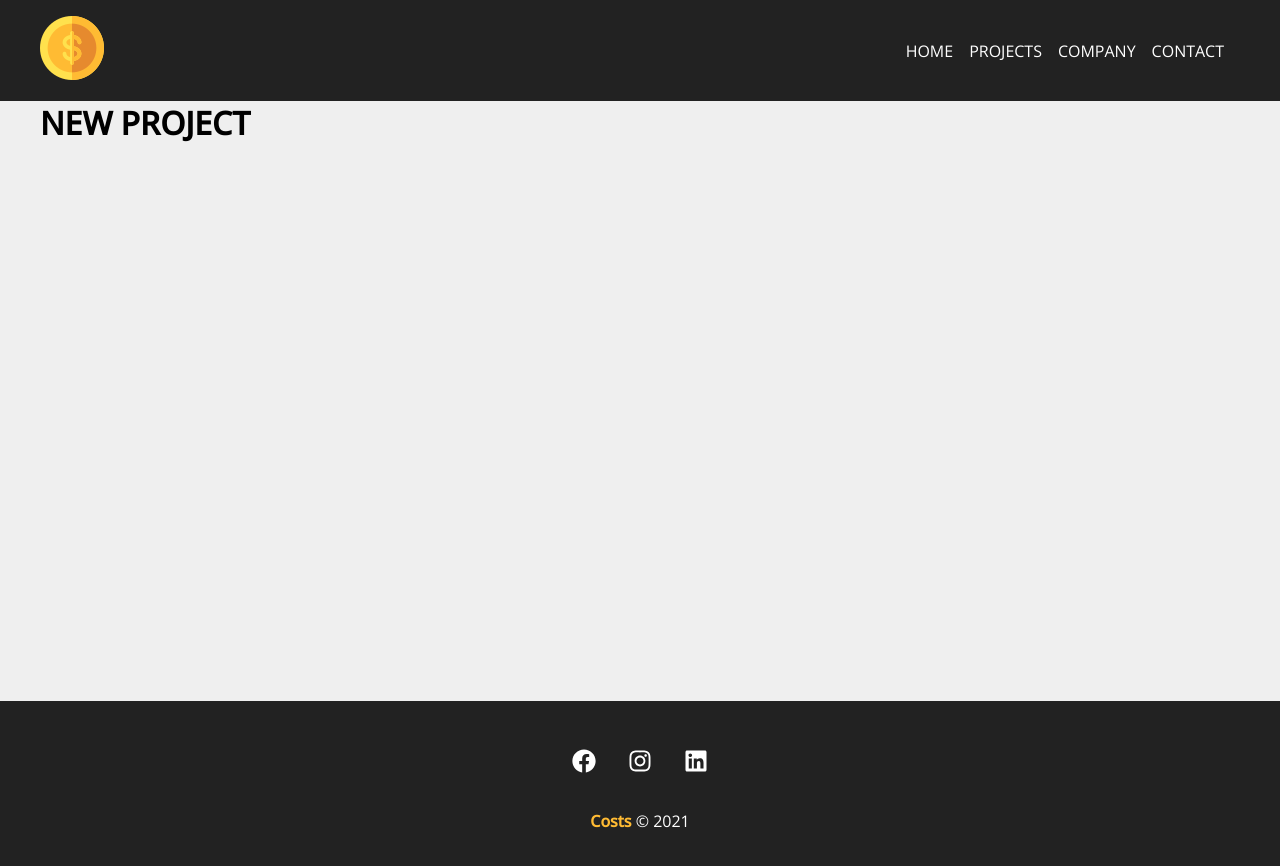
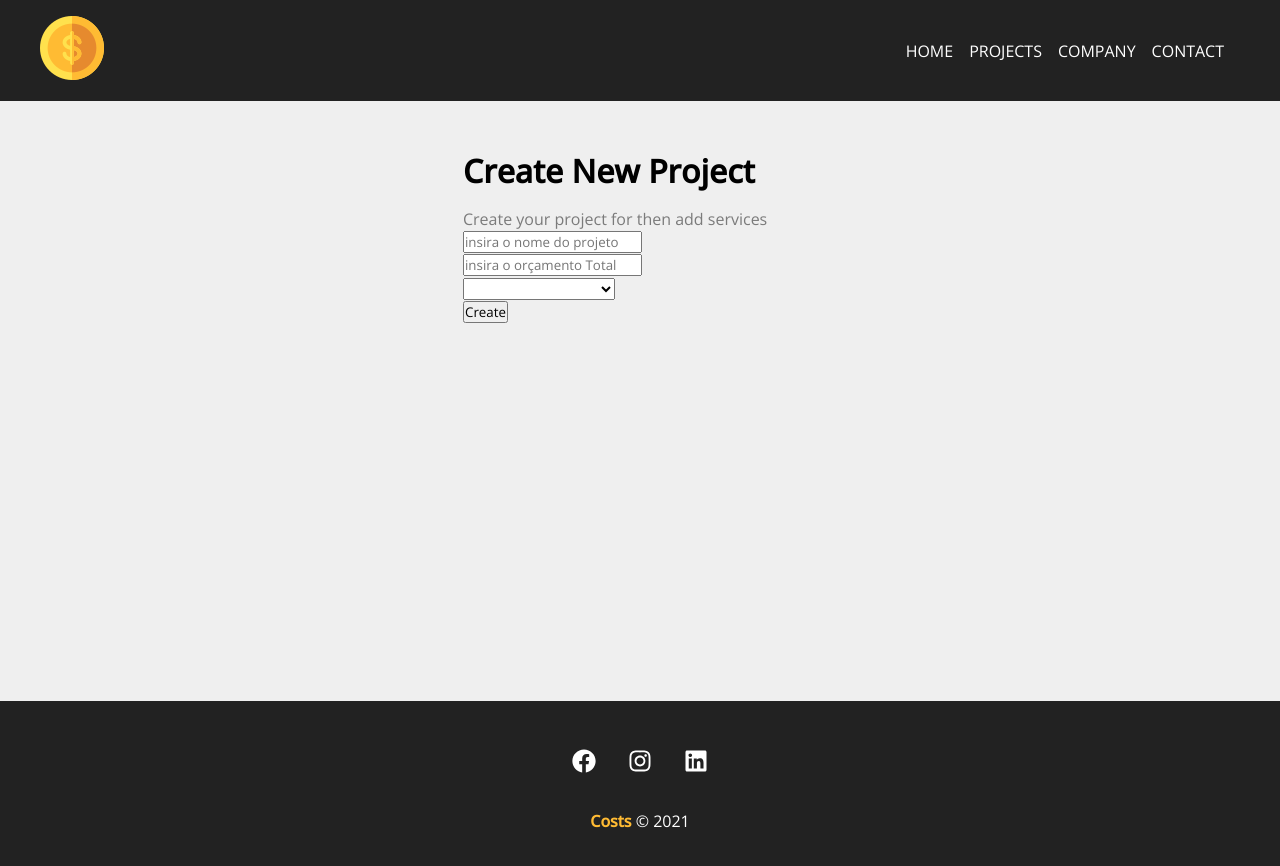
Before and after one commit to Daniel-MSoares/costs, a React (Create React App) app: page /newproject in a window 1280 px wide. Shown: the top 866 px of the page. Built offline with nearby package versions, Linux system fonts and the light colour scheme.

Commit message:
page newproject e começa criar o projectForm

```diff
--- /dev/null
+++ b/src/components/ProjectForm.js
@@ -0,0 +1,15 @@
+function ProjectForm(){
+    return(
+       <form>
+          <div><input type='text' placeholder='insira o nome do projeto'/></div>
+          <div><input type='number' placeholder='insira o orçamento Total'/></div>
+          <div><select name='category_id'>
+              <option disabled>
+                  selecione a categoria
+              </option>
+          </select></div>
+          <div><input type='submit' value='Create'/></div>
+       </form>
+    )
+}
+export default ProjectForm;
--- a/src/components/pages/NewProject.js
+++ b/src/components/pages/NewProject.js
@@ -1,4 +1,12 @@
+import ProjectForm from '../ProjectForm'
+import styles from './NewProject.module.css'
 function NewProject(){
-    return <><h1>NEW PROJECT</h1></>
+    return (
+    <div className={styles.newproject_container}>
+       <h1>Create New Project</h1>
+       <p>Create your project for then add services</p>
+       <ProjectForm/>
+    </div>
+    )
   }
 export default NewProject
--- /dev/null
+++ b/src/components/pages/NewProject.module.css
@@ -0,0 +1,12 @@
+.newproject_container{
+  width: 450px;
+  margin:0 auto;
+  padding: 3em;
+}
+
+.newproject_container h1{
+    margin-bottom:0.5em ;
+}
+.newproject_container p{
+    color: #7b7b7b;
+}
```
Also changed, not shown: 1 other file (tests, documents, lock files or other folders).
